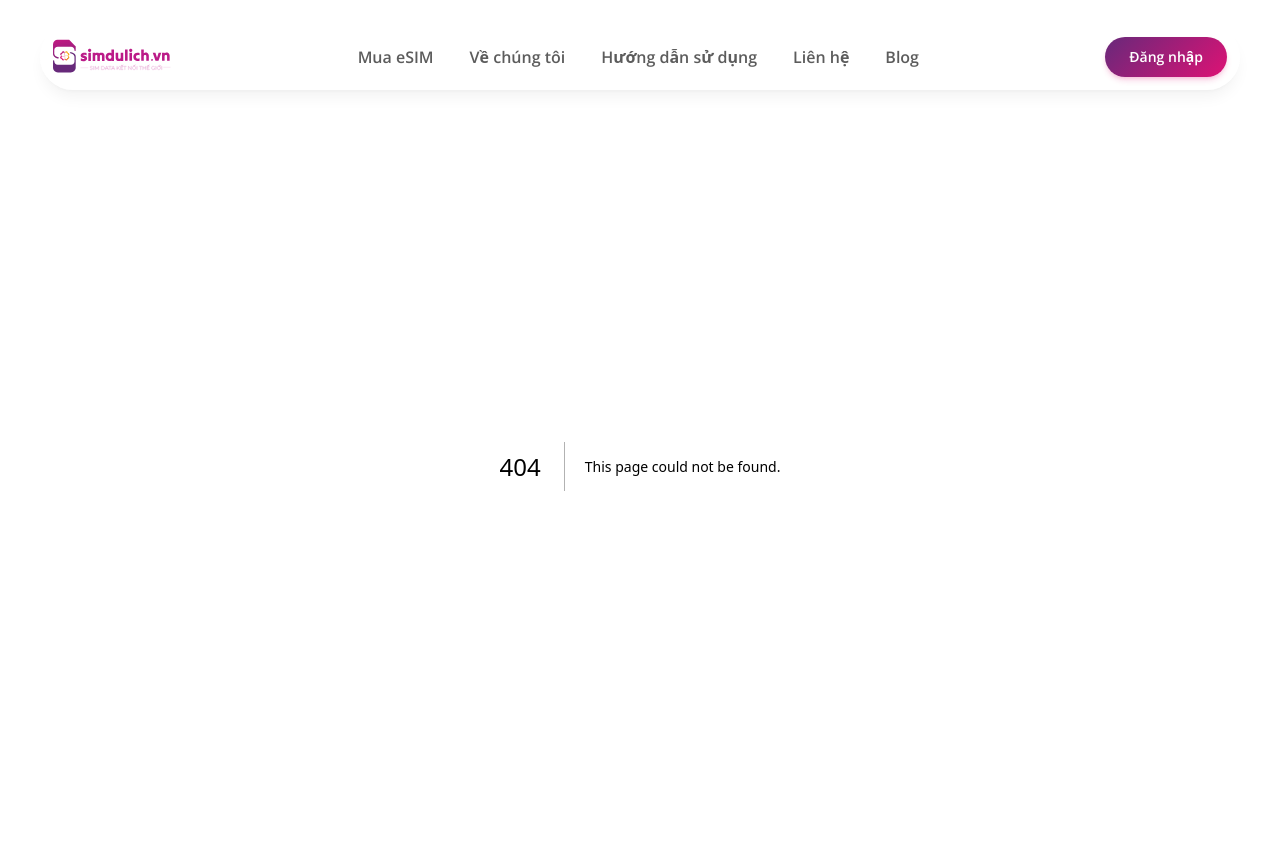
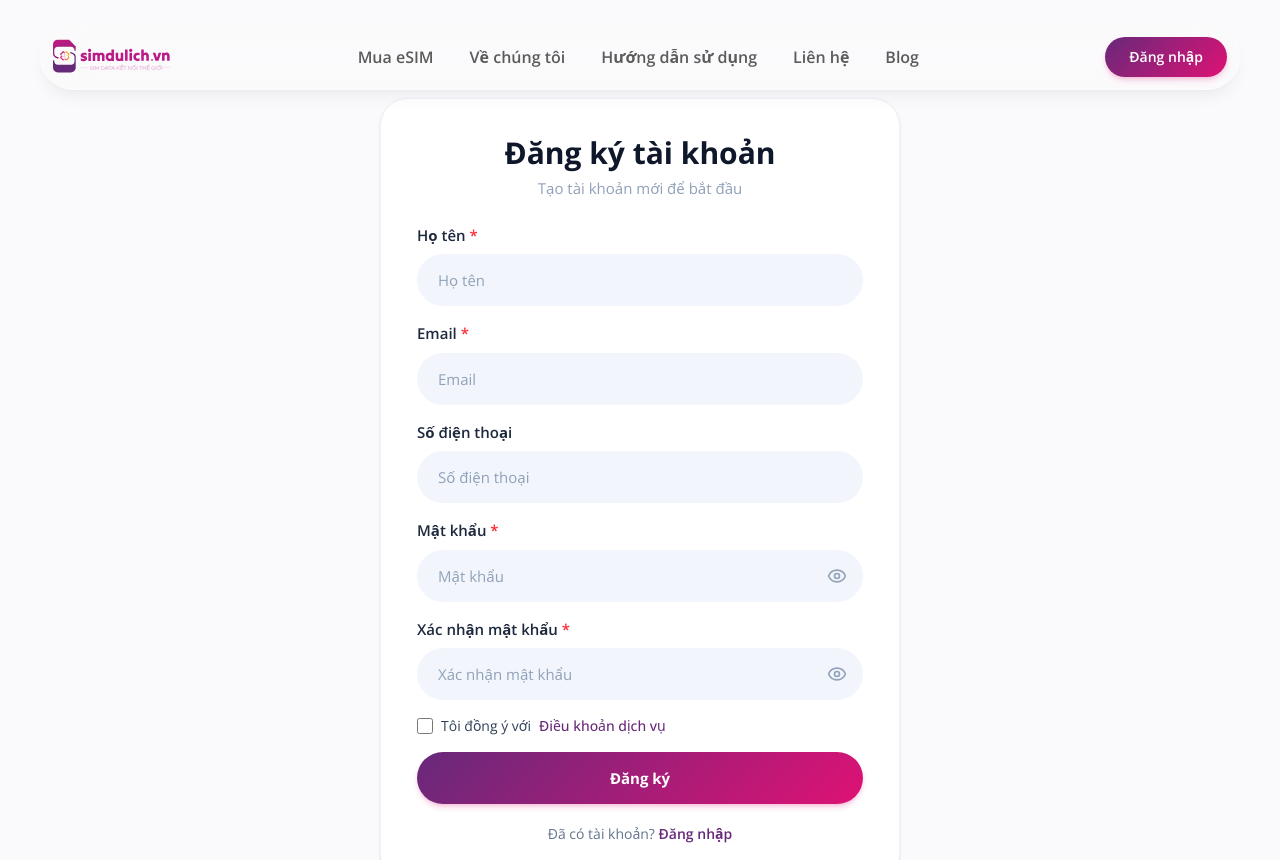
Before and after one commit to simdulichinfo/SimDuLichNewDeploy, a Next.js app: page /register in a window 1280 px wide. Before the commit this address had no page. Shown: the top 860 px of the page. Built offline with nearby package versions, Linux system fonts and the light colour scheme.

Commit message:
feat: add register page wired to Supabase Auth signUp

```diff
--- /dev/null
+++ b/app/(auth)/authUI.js
@@ -0,0 +1,3 @@
+export const inputClass =
+  'w-full h-[52px] rounded-full border border-transparent bg-[#F2F6FC] px-5 text-[15px] text-slate-800 ' +
+  'placeholder-slate-400 outline-none transition-all focus:border-primary/40 focus:bg-white focus:ring-2 focus:ring-primary/20';
--- /dev/null
+++ b/app/(auth)/register/page.jsx
@@ -0,0 +1,154 @@
+'use client';
+
+import { useState } from 'react';
+import { useRouter } from 'next/navigation';
+import Link from 'next/link';
+import { Eye, EyeOff } from 'lucide-react';
+import { createClient } from '../../../lib/supabase/client';
+import { inputClass } from '../authUI';
+
+function FieldLabel({ children, required }) {
+  return (
+    <label className="mb-2 block text-[15px] font-semibold text-slate-800">
+      {children}
+      {required && <span className="text-red-500"> *</span>}
+    </label>
+  );
+}
+
+function PasswordField({ placeholder, value, onChange }) {
+  const [show, setShow] = useState(false);
+  return (
+    <div className="relative">
+      <input
+        type={show ? 'text' : 'password'}
+        placeholder={placeholder}
+        className={`${inputClass} pr-12`}
+        value={value}
+        onChange={onChange}
+        required
+      />
+      <button
+        type="button"
+        onClick={() => setShow((s) => !s)}
+        className="absolute right-4 top-1/2 -translate-y-1/2 text-slate-400 hover:text-slate-600"
+        aria-label={show ? 'Ẩn mật khẩu' : 'Hiện mật khẩu'}
+      >
+        {show ? <EyeOff className="h-5 w-5" /> : <Eye className="h-5 w-5" />}
+      </button>
+    </div>
+  );
+}
+
+export default function RegisterPage() {
+  const router = useRouter();
+  const [form, setForm] = useState({ name: '', email: '', phone: '', password: '', confirmPassword: '' });
+  const [agreed, setAgreed] = useState(false);
+  const [error, setError] = useState('');
+  const [submitting, setSubmitting] = useState(false);
+
+  const updateField = (field) => (e) => setForm((prev) => ({ ...prev, [field]: e.target.value }));
+
+  const handleSubmit = async (e) => {
+    e.preventDefault();
+    setError('');
+
+    if (form.password.length < 6) {
+      setError('Mật khẩu tối thiểu 6 ký tự.');
+      return;
+    }
+    if (form.password !== form.confirmPassword) {
+      setError('Mật khẩu xác nhận không khớp.');
+      return;
+    }
+    if (!agreed) {
+      setError('Bạn cần đồng ý với Điều khoản dịch vụ để tiếp tục.');
+      return;
+    }
+
+    setSubmitting(true);
+    const supabase = createClient();
+    const { error: signUpError } = await supabase.auth.signUp({
+      email: form.email,
+      password: form.password,
+      options: { data: { name: form.name, phone: form.phone } },
+    });
+    setSubmitting(false);
+    if (signUpError) {
+      setError(signUpError.message);
+      return;
+    }
+    router.push('/account');
+    router.refresh();
+  };
+
+  return (
+    <div className="py-6 md:py-8">
+      <div className="container mx-auto px-4">
+        <div className="mx-auto w-full max-w-[520px] rounded-[28px] border border-[#F5EFFB] bg-white p-7 shadow-sm sm:p-9">
+          <div className="text-center">
+            <h1 className="text-3xl font-bold text-slate-900">Đăng ký tài khoản</h1>
+            <p className="mt-1.5 text-[15px] text-slate-400">Tạo tài khoản mới để bắt đầu</p>
+          </div>
+
+          <div className="mt-6">
+            {error && (
+              <div className="mb-4 rounded-xl bg-red-50 border border-red-200 px-4 py-3 text-sm text-red-600">
+                {error}
+              </div>
+            )}
+
+            <form className="space-y-4" onSubmit={handleSubmit}>
+              <div>
+                <FieldLabel required>Họ tên</FieldLabel>
+                <input type="text" placeholder="Họ tên" className={inputClass} value={form.name} onChange={updateField('name')} required />
+              </div>
+              <div>
+                <FieldLabel required>Email</FieldLabel>
+                <input type="email" placeholder="Email" className={inputClass} value={form.email} onChange={updateField('email')} required />
+              </div>
+              <div>
+                <FieldLabel>Số điện thoại</FieldLabel>
+                <input type="tel" placeholder="Số điện thoại" className={inputClass} value={form.phone} onChange={updateField('phone')} />
+              </div>
+              <div>
+                <FieldLabel required>Mật khẩu</FieldLabel>
+                <PasswordField placeholder="Mật khẩu" value={form.password} onChange={updateField('password')} />
+              </div>
+              <div>
+                <FieldLabel required>Xác nhận mật khẩu</FieldLabel>
+                <PasswordField placeholder="Xác nhận mật khẩu" value={form.confirmPassword} onChange={updateField('confirmPassword')} />
+              </div>
+
+              <label className="flex items-center gap-2 text-sm text-slate-700">
+                <input
+                  type="checkbox"
+                  className="h-4 w-4 rounded border-slate-300 accent-primary"
+                  checked={agreed}
+                  onChange={(e) => setAgreed(e.target.checked)}
+                />
+                Tôi đồng ý với{' '}
+                <a href="#terms" className="font-medium text-primary hover:underline">Điều khoản dịch vụ</a>
+              </label>
+
+              <button
+                type="submit"
+                disabled={submitting}
+                className="h-[52px] w-full rounded-full bg-brand-gradient text-[15px] font-bold text-white shadow-md shadow-secondary/20 transition-all hover:opacity-95 disabled:opacity-60"
+              >
+                {submitting ? 'Đang đăng ký...' : 'Đăng ký'}
+              </button>
+            </form>
+
+            <p className="mt-5 text-center text-sm text-slate-500">
+              Đã có tài khoản?{' '}
+              <Link href="/login" className="font-semibold text-primary hover:underline">
+                Đăng nhập
+              </Link>
+            </p>
+          </div>
+        </div>
+      </div>
+    </div>
+  );
+}
```
Also changed, not shown: 1 other file (tests, documents, lock files or other folders).
